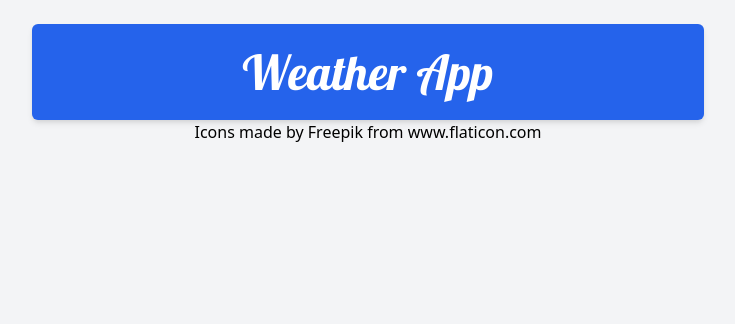
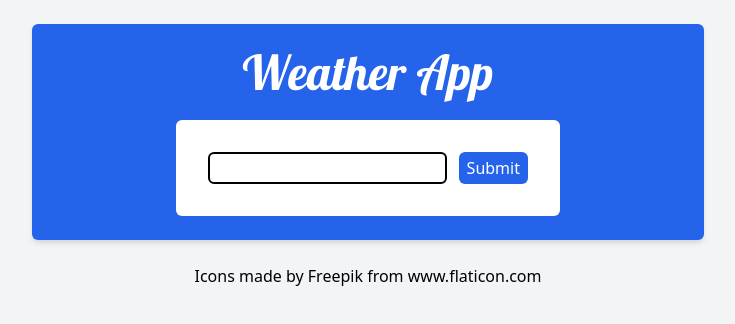
Before and after one commit to bardenHa/weather-app, a React (Create React App) app: page / in a window 1280 px wide. Shown: the top 324 px of the page, without its empty margins (272-1007 px from the left). Built offline with nearby package versions, Linux system fonts and the light colour scheme.

Commit message:
Added form component

```diff
--- a/src/App.js
+++ b/src/App.js
@@ -1,12 +1,14 @@
 import { Component } from "react";
 import Credit from "./components/Credit";
+import Form from "./components/Form";
 
 class App extends Component {
   render() {
     return (
       <div className="App p-6 h-screen bg-gray-100">
-        <div className="py-6 max-w-2xl mx-auto bg-blue-600 shadow-md text-center rounded-md">
-          <p className="text-5xl text-white font-title">Weather App</p>
+        <div className="py-6 px-2 max-w-2xl mx-auto bg-blue-600 shadow-md text-center rounded-md">
+          <p className="text-5xl text-white font-title pb-6">Weather App</p>
+          <Form />
         </div>
         <Credit />
       </div>
--- a/src/components/Credit.jsx
+++ b/src/components/Credit.jsx
@@ -3,7 +3,7 @@ import React, { Component } from "react";
 class Credit extends Component {
   render() {
     return (
-      <div className="text-center">
+      <div className="text-center my-6">
         Icons made by{" "}
         <a href={"https://www.freepik.com"} title="Freepik">
           Freepik
--- /dev/null
+++ b/src/components/Form.jsx
@@ -0,0 +1,21 @@
+import { Component } from "react";
+
+class Form extends Component {
+  render() {
+    return (
+      <form className="w-full max-w-sm bg-white mx-auto mx-2 py-8 rounded-md">
+        <div className="flex items-center mx-8 space-x-3">
+          <input
+            className="w-full border-2 border-black rounded-md py-0.5"
+            type="text"
+          />
+          <button className="flex-shrink-0 py-1 px-2 bg-blue-600 rounded-md text-white">
+            Submit
+          </button>
+        </div>
+      </form>
+    );
+  }
+}
+
+export default Form;
```
